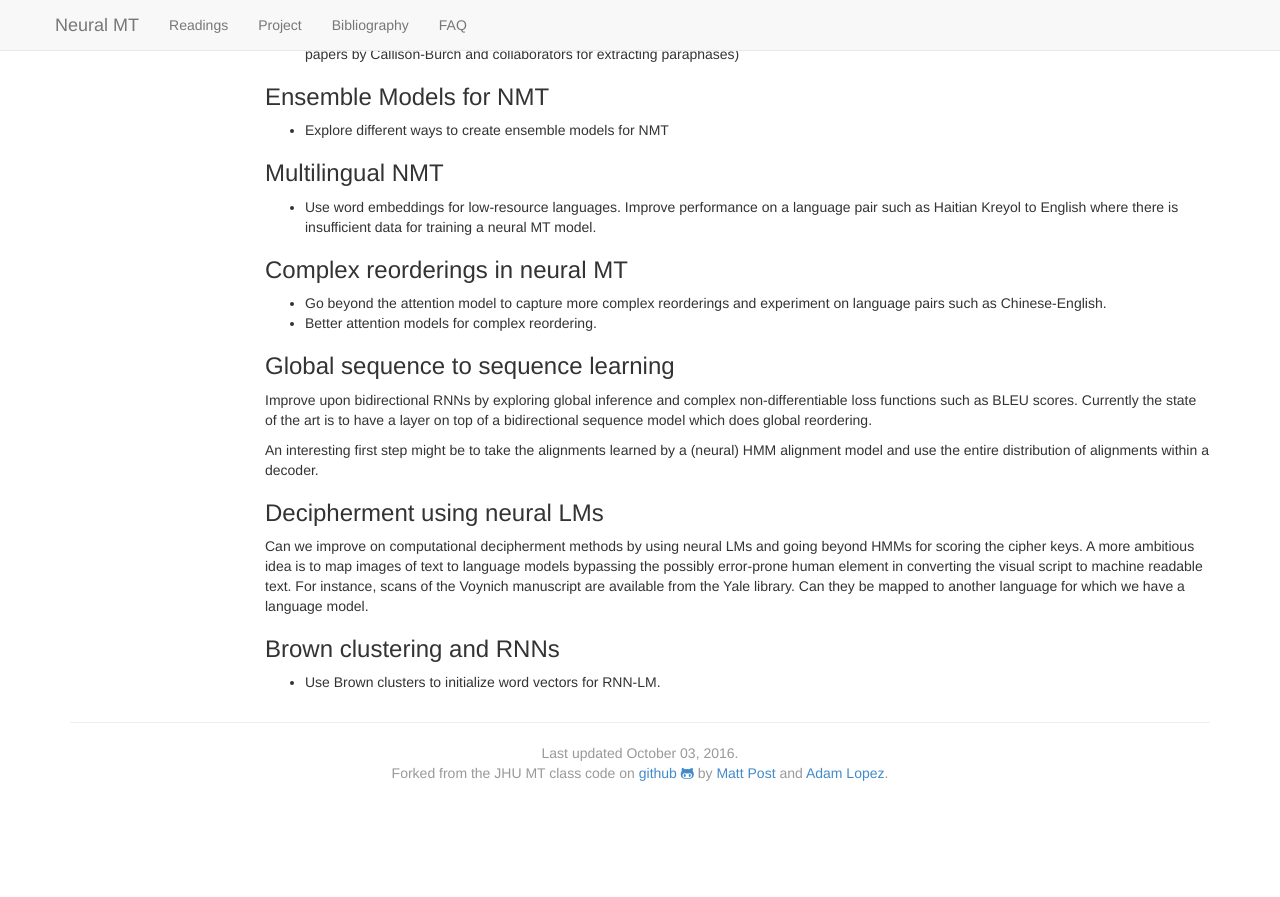
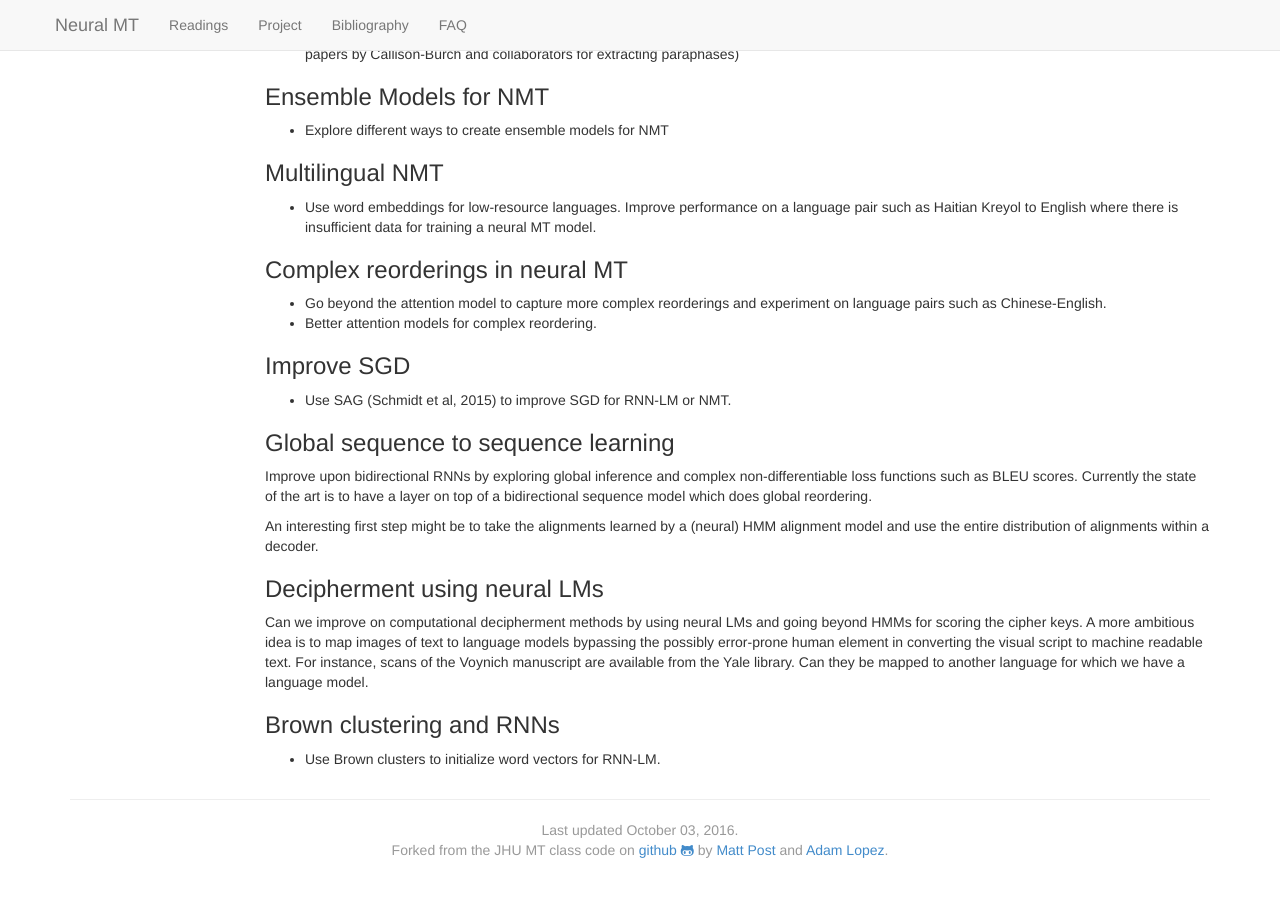
Before and after one commit to anoopsarkar/neuralmt-class, a Jekyll site: the page built from project.md, in a window 1280 px wide and 900 px high, scrolled down 657 px. Shown: the top 897 px of the window. Built offline with Jekyll 4.4.1, drawn with Linux system fonts in a browser that asks for light colours; nearby versions of some CDN libraries; before the commit the page ends 1480 px from its top, so only the background shows below that.

Commit message:
added project back in

```diff
--- a/project.md
+++ b/project.md
@@ -50,6 +50,10 @@ https://www.tensorflow.org/
 * Go beyond the attention model to capture more complex reorderings and experiment on language pairs such as Chinese-English.
 * Better attention models for complex reordering.
 
+### Improve SGD
+
+* Use SAG (Schmidt et al, 2015) to improve SGD for RNN-LM or NMT.
+
 ### Global sequence to sequence learning
 
 Improve upon bidirectional RNNs by exploring global inference and complex non-differentiable loss functions such as BLEU scores. Currently the state of the art is to have a layer on top of a bidirectional sequence model which does global reordering.
```
